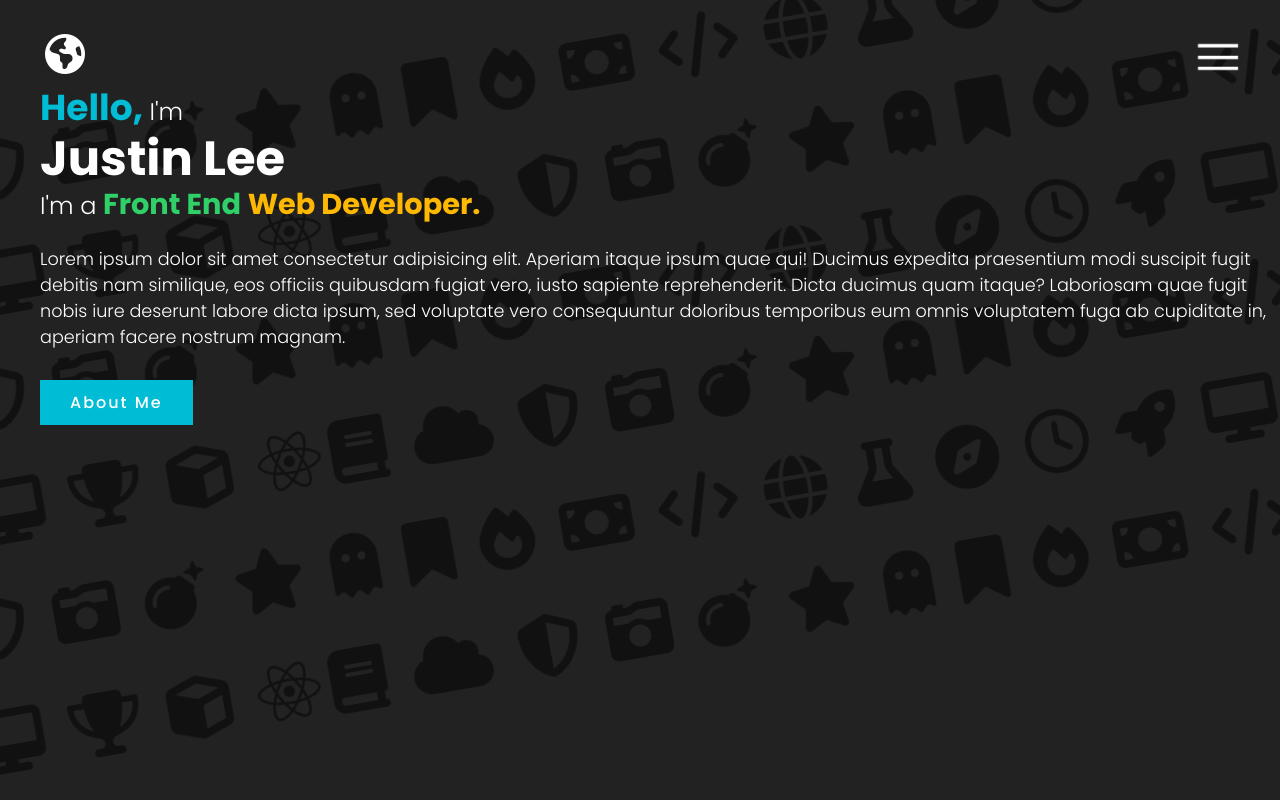
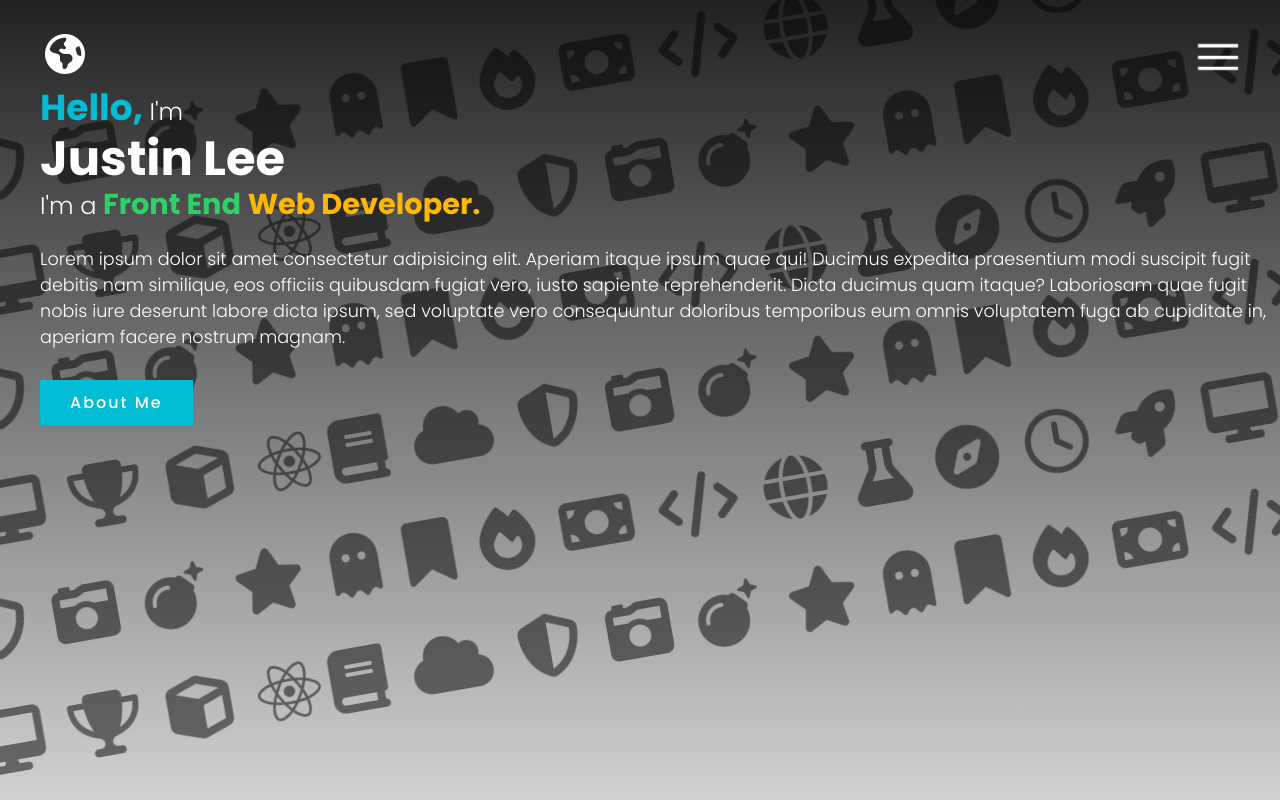
Before and after one commit to JustinLeeAPCSP/Personal-Website, a plain HTML site: page index.html in a window 1280 px wide. Shown: the top 800 px of the page. Drawn offline with Linux system fonts and the light colour scheme.

Commit message:
changed background of home page to linear gradient

```diff
--- a/styles.css
+++ b/styles.css
@@ -160,7 +160,6 @@ section
 /* home page code STARTS here */
 .banner
 {
-    background-color: #222;
     position: relative;
     width: 100%;
     min-height: 100vh;
@@ -227,7 +226,7 @@ section
     top: 0;
     width: 100%;
     height: 100vh;
-    background-color: #222;
+    background: linear-gradient(to bottom, #222, rgb(209, 209, 209));
     display: flex;
     flex-direction: column;
     justify-content: center;
```
